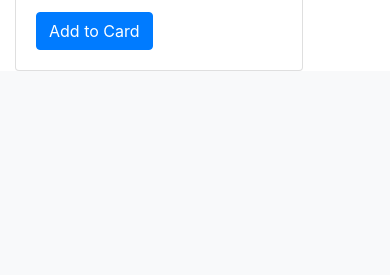
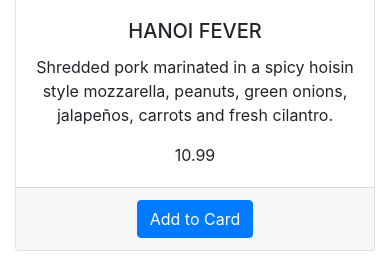
Before and after one commit to GrigoryCode/xtpizzashop, a Django app: page /products/ in a window 390 px wide. Shown: the part 2043-2318 px from the top of the page. Before the commit the page ends 2114 px from the top, so only its background shows below. Run offline with Django 3.2, Linux system fonts and the light colour scheme; data comes from the database, SQL or seed files in the repository; some libraries are stand-ins or nearby versions.

Commit message:
Cards correction

```diff
--- a/products/templates/index.html
+++ b/products/templates/index.html
@@ -3,15 +3,17 @@
 {% block content %}
 <div class="container">
     <h1>Index Page</h1>
-    <div class="row">
+    <div class="row text-center">
         {% for pizza in pizzas %}
-        <div class="col">
-            <div class="card" style="width: 18rem;">
+        <div class="col-lg-3 col-md-6 mb-4">
+            <div class="card h-100">
                 <img src="{{ pizza.image_url }}" class="card-img-top" alt="...">
                 <div class="card-body">
                     <h5 class="card-title">{{ pizza.title }}</h5>
                     <p class="card-text">{{ pizza.description }}</p>
                     <p class="card-text">{{ pizza.price }}</p>
+                </div>
+                <div class="card-footer">
                     <a href="#" class="btn btn-primary">Add to Card</a>
                 </div>
             </div>
```
